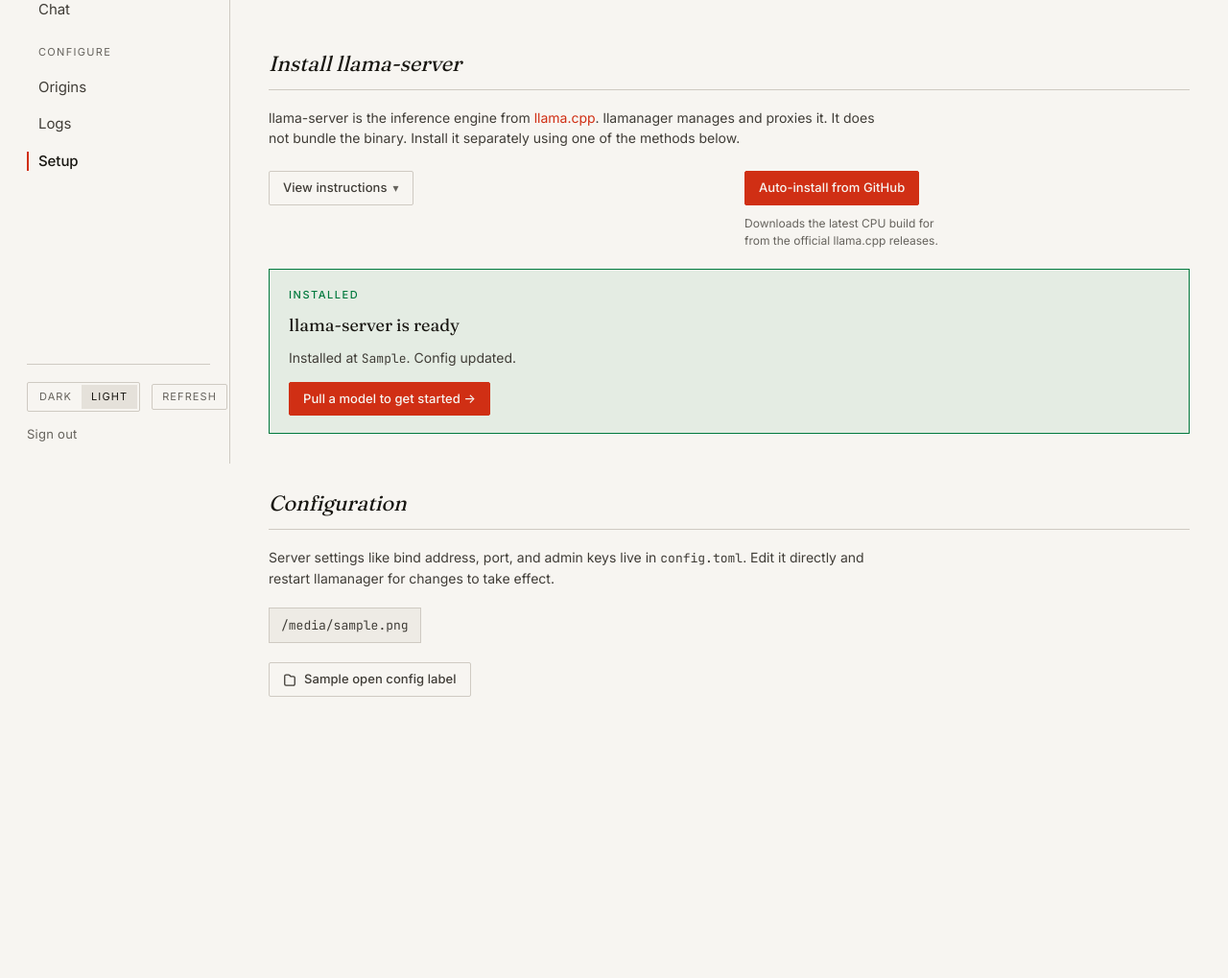
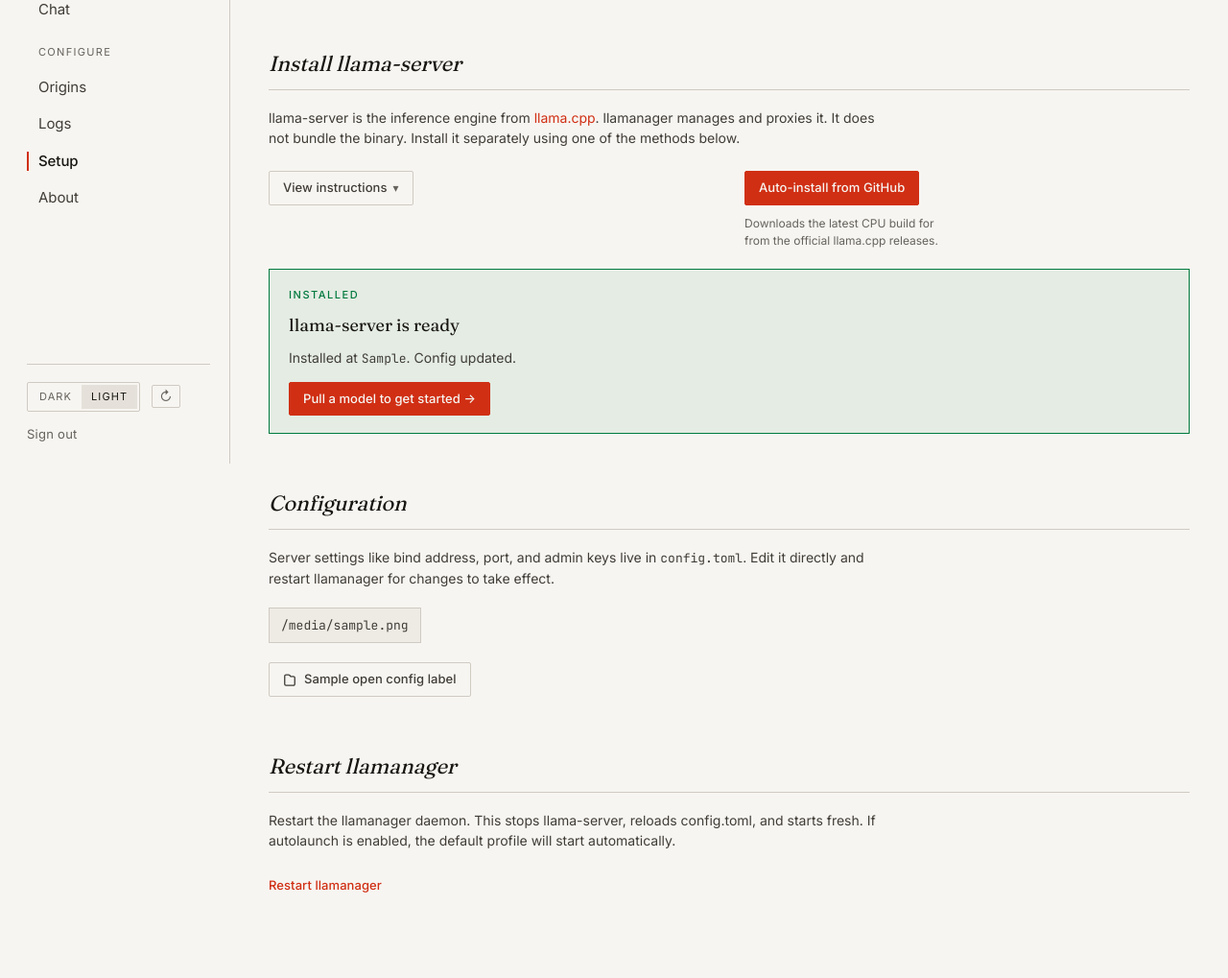
Before and after one commit to mounirsetti/llamanager, a FastAPI app: template llamanager/templates/setup.html in a window 1280 px wide. Shown: the part 317-1336 px from the top of the page at 96% size. Before the commit the page ends 1043 px from the top, so only its background shows below. Run offline with FastAPI, Linux system fonts and the light colour scheme; the template is opened without the code that fills it: most values are stand-ins (such as "Sample title", 1, 10 or a date in 2020); parts of the project's set-up code (start-up, migrations or seed data) failed here and were passed over; some libraries are stand-ins or nearby versions.

Commit message:
Added llamanager manual restart functionality

```diff
--- a/llamanager/api_ui.py
+++ b/llamanager/api_ui.py
@@ -740,6 +740,18 @@ async def profiles_redirect(request: Request,
     return RedirectResponse("/ui/launch", status_code=301)
 
 
+# ---------- about ----------
+
+@router.get("/about", response_class=HTMLResponse)
+async def about_view(request: Request, _: Origin = Depends(require_admin_ui)) -> HTMLResponse:
+    import datetime
+    return templates.TemplateResponse(request, "about.html", _ctx(
+        request,
+        version="0.1.0",
+        year=datetime.date.today().year,
+    ))
+
+
 # ---------- chat ----------
 
 @router.get("/chat", response_class=HTMLResponse)
@@ -871,6 +883,31 @@ async def setup_open_config(request: Request,
     cfg = request.app.state.cfg
     _open_path(str(cfg.config_path))
     return RedirectResponse("/ui/setup", status_code=303)
+
+
+@router.post("/setup/restart", response_class=HTMLResponse)
+async def setup_restart(request: Request,
+                        _: None = Depends(require_csrf)) -> Response:
+    """Restart the llamanager process.
+
+    Stops llama-server cleanly, then exits with code 0. When running under
+    a service manager (launchd, systemd, Task Scheduler), the manager
+    restarts the process automatically. When running interactively, the
+    user will need to run `llamanager serve` again.
+    """
+    import os, signal
+    sm: ServerManager = request.app.state.sm
+    # Stop llama-server first so it exits cleanly
+    if sm.is_running:
+        await sm.stop()
+    log.info("restart requested via UI, shutting down")
+    # Send SIGTERM to ourselves — uvicorn handles this gracefully
+    os.kill(os.getpid(), signal.SIGTERM)
+    return HTMLResponse(
+        "<p style='padding:40px;font-family:sans-serif;color:#999;text-align:center;'>"
+        "Restarting llamanager. This page will reload automatically.</p>"
+        "<script>setTimeout(function(){location.href='/ui/';},5000);</script>",
+    )
 
 
 # ---------- launch ----------
--- a/llamanager/templates/base.html
+++ b/llamanager/templates/base.html
@@ -796,6 +796,7 @@
         <a class="lm-nav-link" href="/ui/origins" {% if active=='origins' %}aria-current="page"{% endif %}>Origins</a>
         <a class="lm-nav-link" href="/ui/logs" {% if active=='logs' %}aria-current="page"{% endif %}>Logs</a>
         <a class="lm-nav-link" href="/ui/setup" {% if active=='setup' %}aria-current="page"{% endif %}>Setup</a>
+        <a class="lm-nav-link" href="/ui/about" {% if active=='about' %}aria-current="page"{% endif %}>About</a>
       </nav>
 
       <div class="lm-rail-foot">
@@ -805,8 +806,8 @@
             <button type="button" data-theme-set="light" aria-pressed="false">Light</button>
           </div>
           <button type="button" onclick="location.reload()"
-                  style="background: transparent; border: 1px solid var(--bg-3); border-radius: 2px; padding: 4px 10px; font-size: 0.6875rem; letter-spacing: 0.1em; text-transform: uppercase; color: var(--fg-2); cursor: pointer; transition: color 180ms ease;"
-                  title="Refresh page">Refresh</button>
+                  style="background: transparent; border: 1px solid var(--bg-3); border-radius: 2px; padding: 4px 7px; font-size: 0.875rem; color: var(--fg-2); cursor: pointer; line-height: 1; transition: color 180ms ease;"
+                  title="Reload page and refresh status">&#x21bb;</button>
         </div>
         <form class="lm-logout" method="post" action="/ui/logout">
           <input type="hidden" name="csrf_token" value="{{ csrf_token }}">
--- a/llamanager/templates/launch.html
+++ b/llamanager/templates/launch.html
@@ -87,7 +87,7 @@
       <label class="lm-checkbox-row">
         <input type="checkbox" name="enabled" value="on" {% if autorestart %}checked{% endif %}
                onchange="this.form.submit()">
-        Auto-restart on crash (up to {{ max_restarts }} restarts per window)
+        Auto-restart on crash (retries with increasing cooldowns if repeated failures)
       </label>
     </form>
   </div>
--- a/llamanager/templates/setup.html
+++ b/llamanager/templates/setup.html
@@ -118,4 +118,23 @@
     </button>
   </form>
 </section>
+
+{# ---- Section 4: Restart llamanager ---- #}
+<section class="lm-section">
+  <header class="lm-section-head">
+    <span class="lm-section-marker">Restart llamanager</span>
+  </header>
+
+  <p style="font-size: 0.875rem; color: var(--fg-1); max-width: 72ch; margin-bottom: 20px;">
+    Restart the llamanager daemon. This stops llama-server, reloads config.toml, and starts fresh. If autolaunch is enabled, the default profile will start automatically.
+  </p>
+
+  <form method="post" action="/ui/setup/restart">
+    <input type="hidden" name="csrf_token" value="{{ csrf_token }}">
+    <button type="submit" class="lm-btn lm-btn--danger"
+            data-confirm="Restart llamanager? This will briefly disconnect all clients and stop llama-server.">
+      Restart llamanager
+    </button>
+  </form>
+</section>
 {% endblock %}
```
Also changed, not shown: assets/_preview.html (added, +29 -0 lines), llamanager/templates/about.html (added, +99 -0 lines), .playwright-mcp/page-2026-05-11T14-02-56-637Z.yml (added), .playwright-mcp/page-2026-05-11T14-03-37-021Z.yml (added), .playwright-mcp/page-2026-05-11T14-04-56-416Z.yml (added), .playwright-mcp/page-2026-05-11T14-05-23-300Z.yml (added), .playwright-mcp/page-2026-05-11T14-07-28-648Z.yml (added), README.md, assets/favicon.ico (added), assets/favicon.svg (added), assets/logo-dark.svg (added), assets/logo.svg (added), logo_v2_preview.png (added), 1 other file.
